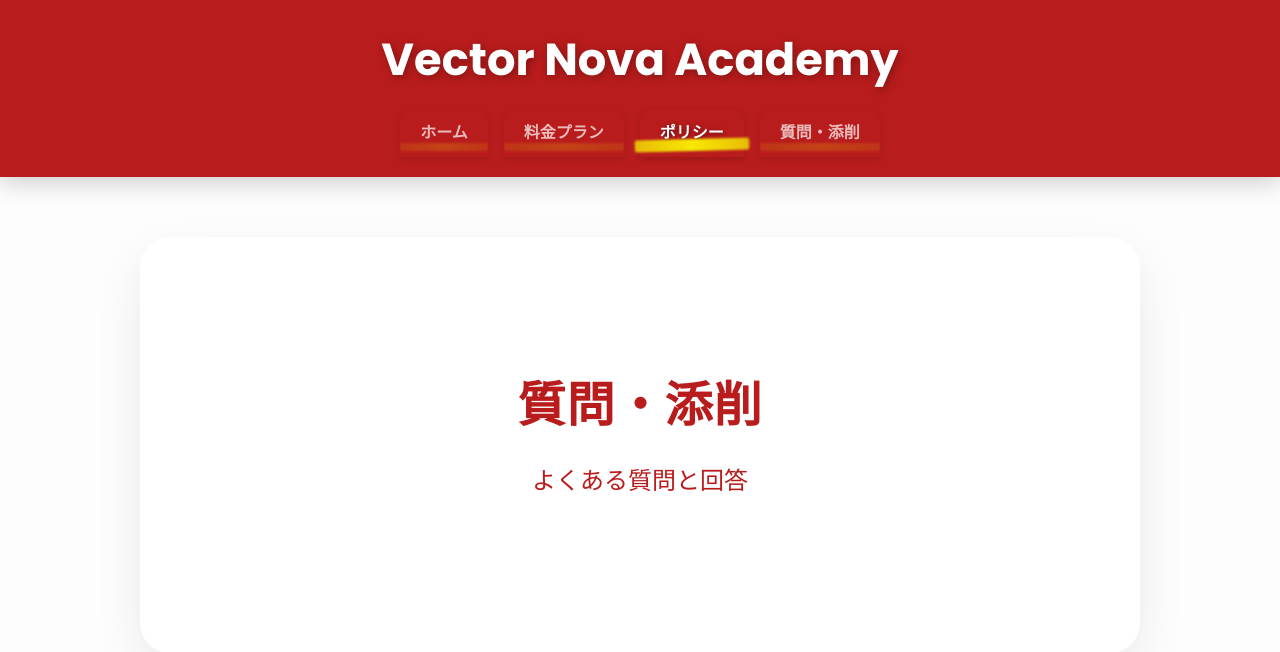
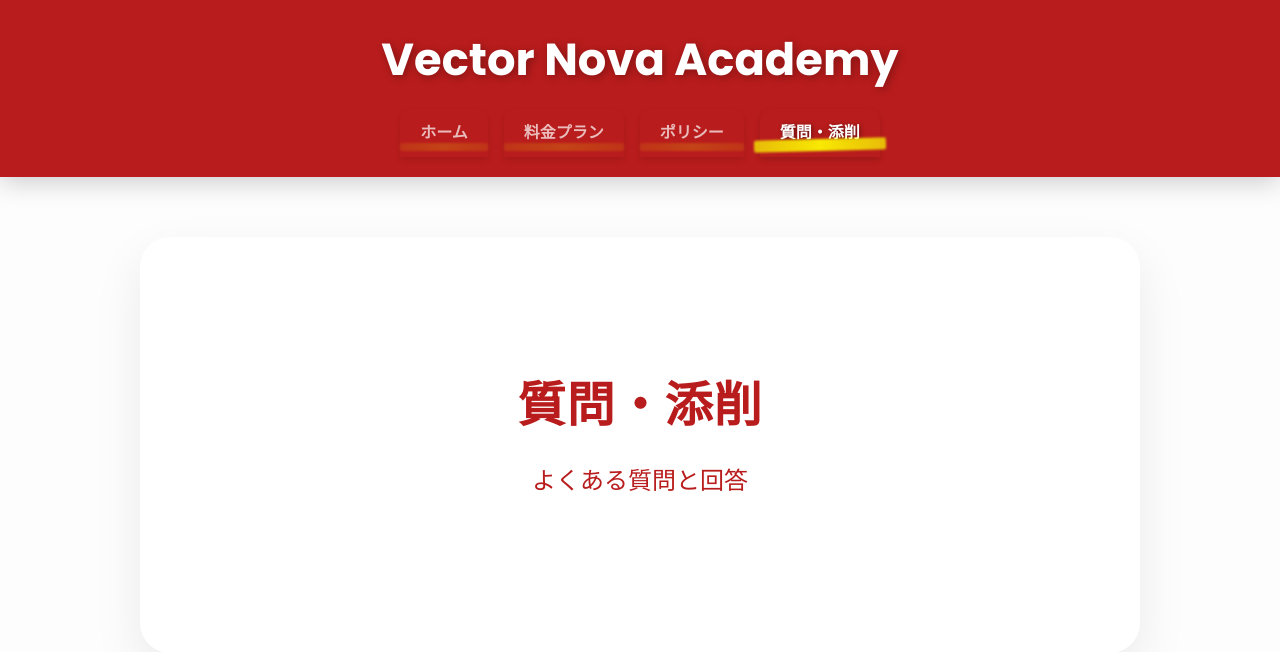
Before and after one commit to morisanyutakun-png/vectornova, a Flask app: page /qanda in a window 1280 px wide. Shown: the top 652 px of the page. Run offline with Flask 3, Linux system fonts and the light colour scheme.

Commit message:
添削html追加

```diff
--- a/templates/qanda.html
+++ b/templates/qanda.html
@@ -336,8 +336,8 @@ footer { background: #b91c1c; color: #fff; text-align: center; padding: 20px 10p
         <nav>
             <a href="{{ url_for('index') }}">ホーム</a>
             <a href="{{ url_for('pricing') }}">料金プラン</a>
-            <a href="{{ url_for('policy') }}" class="active">ポリシー</a>
-            <a href="{{ url_for('qanda') }}">質問・添削</a>
+            <a href="{{ url_for('policy') }}" >ポリシー</a>
+            <a href="{{ url_for('qanda') }}"class="active">質問・添削</a>
         </nav>
     </div>
 </header>
```
